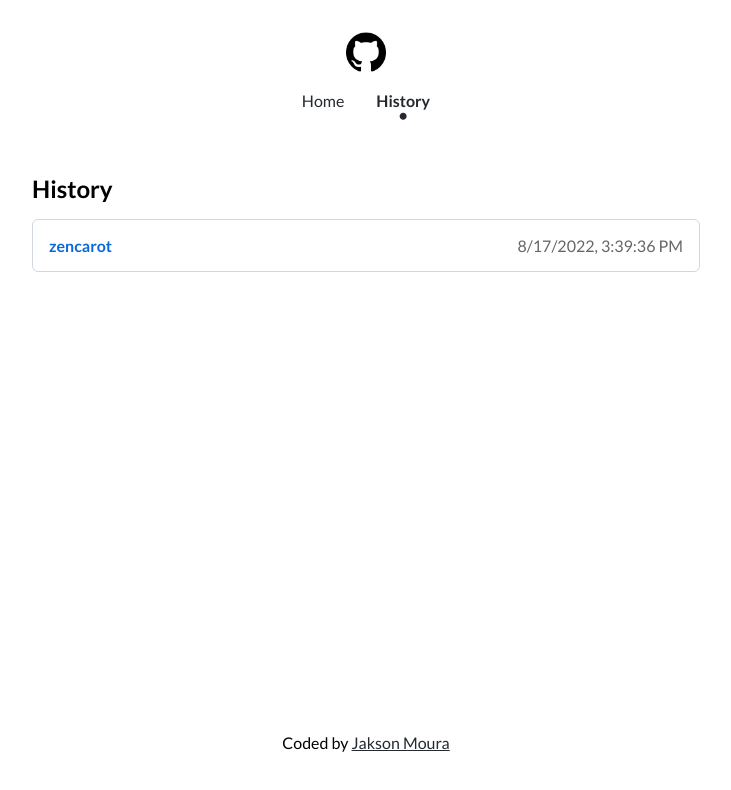
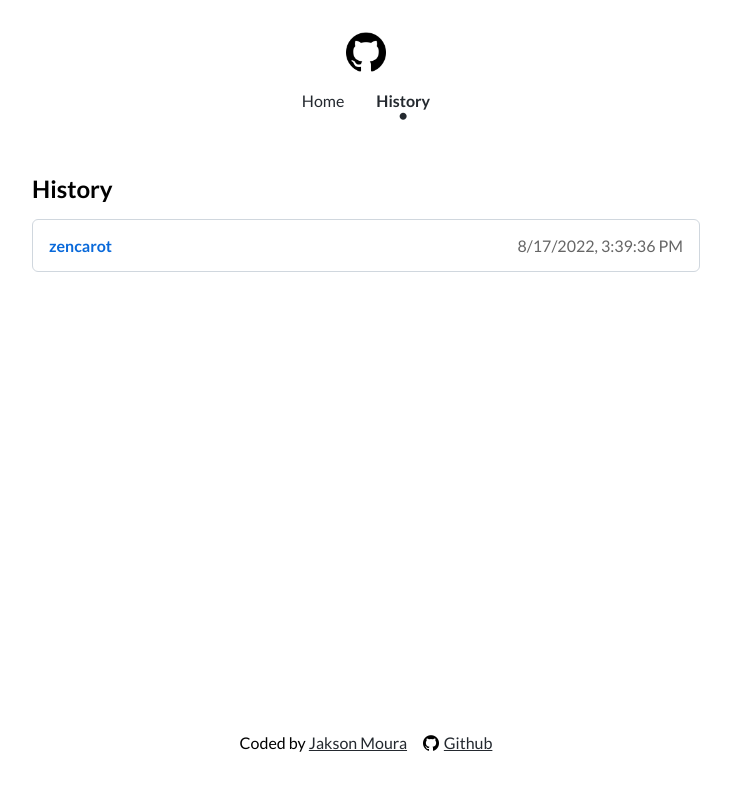
Before and after one commit to jaksonmoura/react-github-search, a React (Create React App) app: page /history in a window 1280 px wide. Shown: the top 790 px of the page, without its empty margins (274-1005 px from the left). Built offline with nearby package versions, Linux system fonts and the light colour scheme; no server answers.

Commit message:
Feat: Add project link

```diff
--- a/src/App.css
+++ b/src/App.css
@@ -130,3 +130,22 @@ footer {
 	text-align: center;
 	padding: 3rem 1rem;
 }
+
+footer ul {
+	list-style: none;
+	display: inline-flex;
+	flex-wrap: wrap;
+	gap: 1rem;
+	margin: 0;
+	padding: 0;
+}
+
+footer li a:has(img) {
+	display: inline-flex;
+	align-items: center;
+	gap: 0.3rem;
+}
+
+footer img {
+	height: 16px;
+}
--- a/src/components/Footer.tsx
+++ b/src/components/Footer.tsx
@@ -3,7 +3,16 @@ import React from "react";
 const Footer = () => {
 	return (
 		<footer>
-			Coded by <a href="https://github.com/jaksonmoura">Jakson Moura</a>
+			<ul>
+				<li>
+					Coded by <a href="https://github.com/jaksonmoura">Jakson Moura</a>
+				</li>
+				<li>
+					<a href="https://github.com/jaksonmoura/react-github-search">
+						<img src="/logo.png" alt="" /> Github
+					</a>
+				</li>
+			</ul>
 		</footer>
 	);
 };
```
Lines whose indentation alone changed are shown as unchanged.
